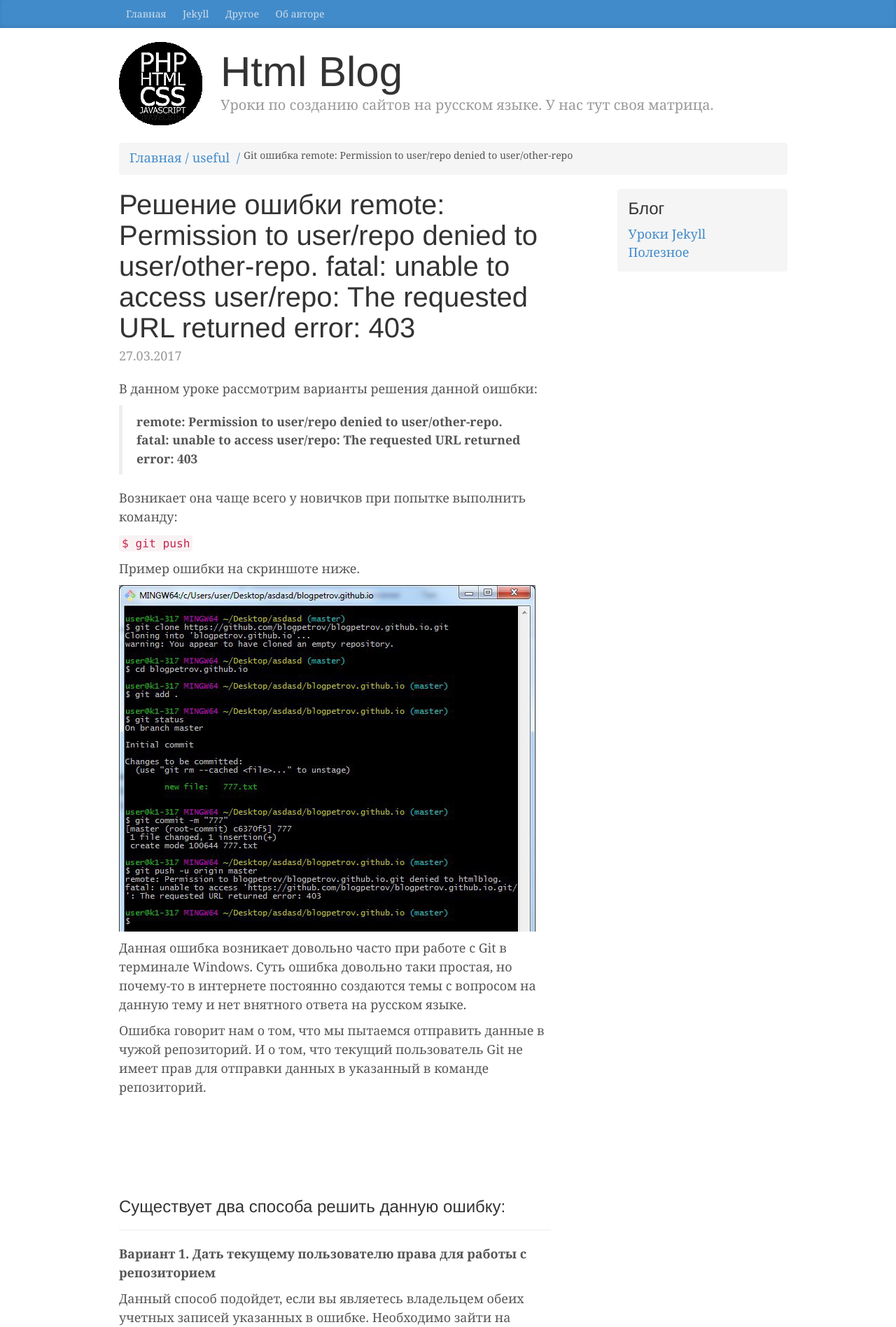
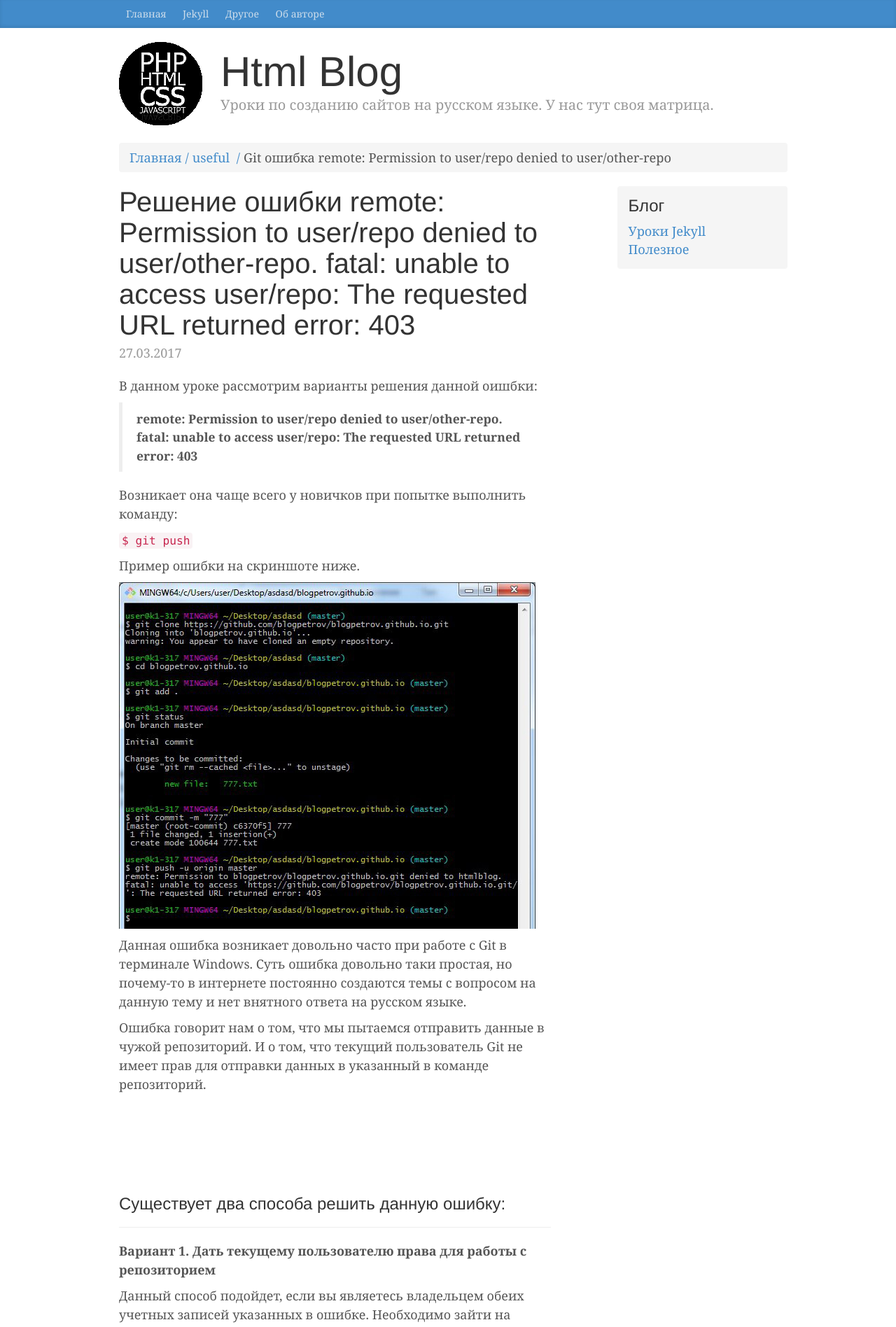
Before and after one commit to htmlblog/htmlblog.github.io, a Jekyll site: the page built from _posts/2017-03-27-permission-to-denied-to-git-error-403.md, in a window 1280 px wide. Shown: the top 1896 px of the page at 70% size. Built offline with Jekyll 4.4.1, drawn with Linux system fonts in a browser that asks for light colours; comment, search, counter and statistics services are not loaded.

Commit message:
Update nav-breadcrumbs.html

```diff
--- a/_includes/nav-breadcrumbs.html
+++ b/_includes/nav-breadcrumbs.html
@@ -36,7 +36,7 @@
        {% endfor %}
 
         <li itemprop="itemListElement" itemscope itemtype="http://schema.org/ListItem">
-             <span itemprop="name">{{ page.title }}</span>
+             <span class="breadcrumb-item" itemprop="name">{{ page.title }}</span>
         </li>
 
     </ol>
```
